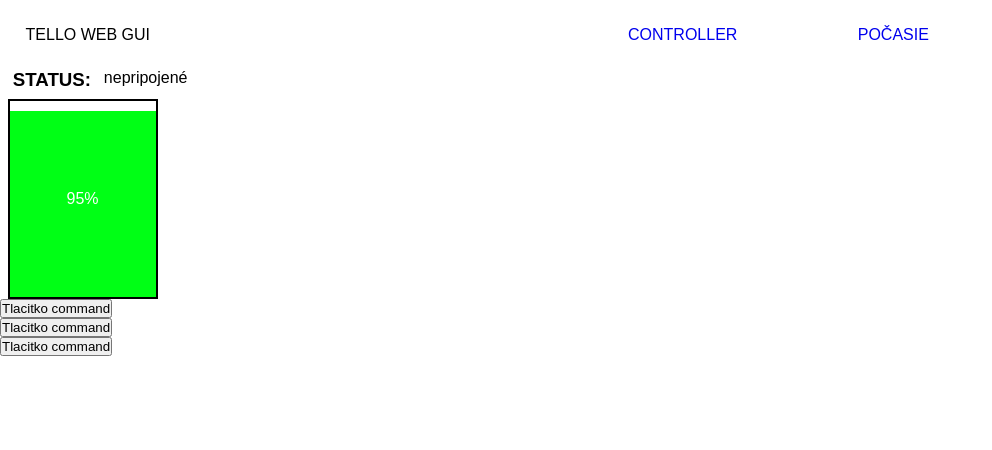
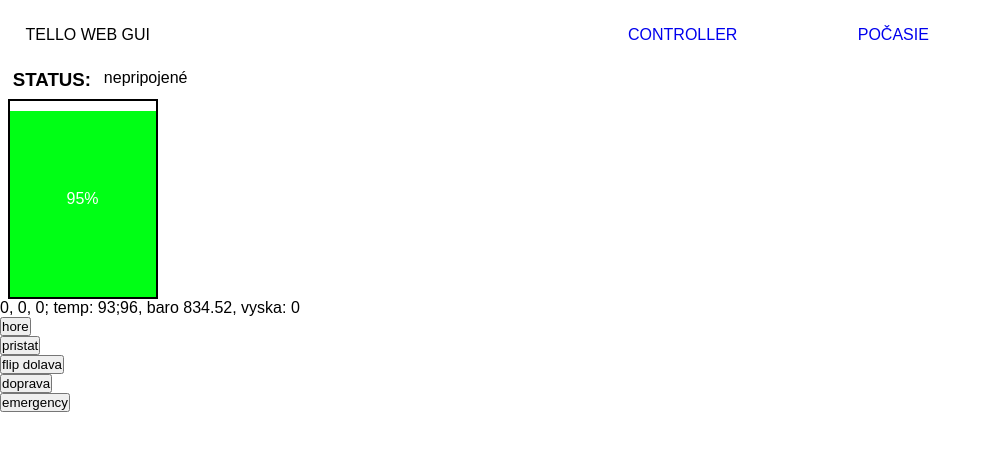
Before and after one commit to zamo-o/Tello_web-GUI_React_NodeJs, a React (Create React App) app in the folder frontend/: page / in a window 1280 px wide. Shown: the top 450 px of the page, without its empty margins (0-992 px from the left). Built offline with nearby package versions, Linux system fonts and the light colour scheme; no server answers.

Commit message:
skuska tlacitok

```diff
--- a/frontend/src/components/App.jsx
+++ b/frontend/src/components/App.jsx
@@ -20,9 +20,11 @@ function App() {
         <DRONSTATUS />
 
         <div className="odosielanie-prikazov">
-        <Button prikaz="takeoff"/>
-        <Button prikaz="land"/>
-        <Button prikaz="emergency"/>
+        <Button nazov="hore" prikaz="takeoff"/>
+        <Button nazov="pristat" prikaz="land"/>
+        <Button nazov="flip dolava" prikaz="flip l"/>
+        <Button nazov="doprava" prikaz="right 20"/>
+        <Button nazov="emergency" prikaz="emergency"/>
         </div>
 
 
--- a/frontend/src/components/Button.jsx
+++ b/frontend/src/components/Button.jsx
@@ -16,7 +16,7 @@ function Button(props){
 
     return(
         <div>
-            <button onClick={handleClick}>Tlacitko command</button>
+            <button onClick={handleClick}>{props.nazov}</button>
         </div>
     );
 }
--- a/frontend/src/components/DRONSTATUS.jsx
+++ b/frontend/src/components/DRONSTATUS.jsx
@@ -47,7 +47,7 @@ export default function DRONSTATUS() {
             <div className="dron-status">
 
             <BATERKA percentaBaterky={bat} />
-
+            {pitch}, {roll}, {yaw}; temp: {templ};{temph}, baro {baro}, vyska: {h}
 
             </div>
 
```
